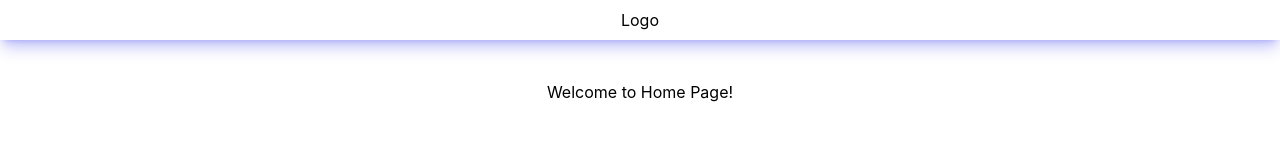
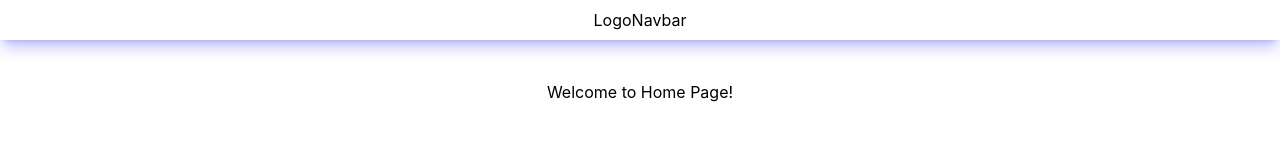
Before and after one commit to walterjin6/Code-Test-230219, a React (Create React App) app: page / in a window 1280 px wide. Shown: the top 160 px of the page. Built offline with nearby package versions, Linux system fonts and the light colour scheme.

Commit message:
Add Nav bar

```diff
--- a/src/components/Header.tsx
+++ b/src/components/Header.tsx
@@ -1,4 +1,4 @@
-
+import Navbar from './Navbar'
 
 import { Link } from 'react-router-dom'
 
@@ -9,7 +9,7 @@ const Header = () => {
         <Link to='/' className='logo'>
           Logo
         </Link>
-
+        <Navbar />
       </div>
     </header>
   )
--- /dev/null
+++ b/src/components/Navbar.tsx
@@ -0,0 +1,5 @@
+const Navbar = () => {
+  return <nav>Navbar</nav>
+}
+
+export default Navbar
```
